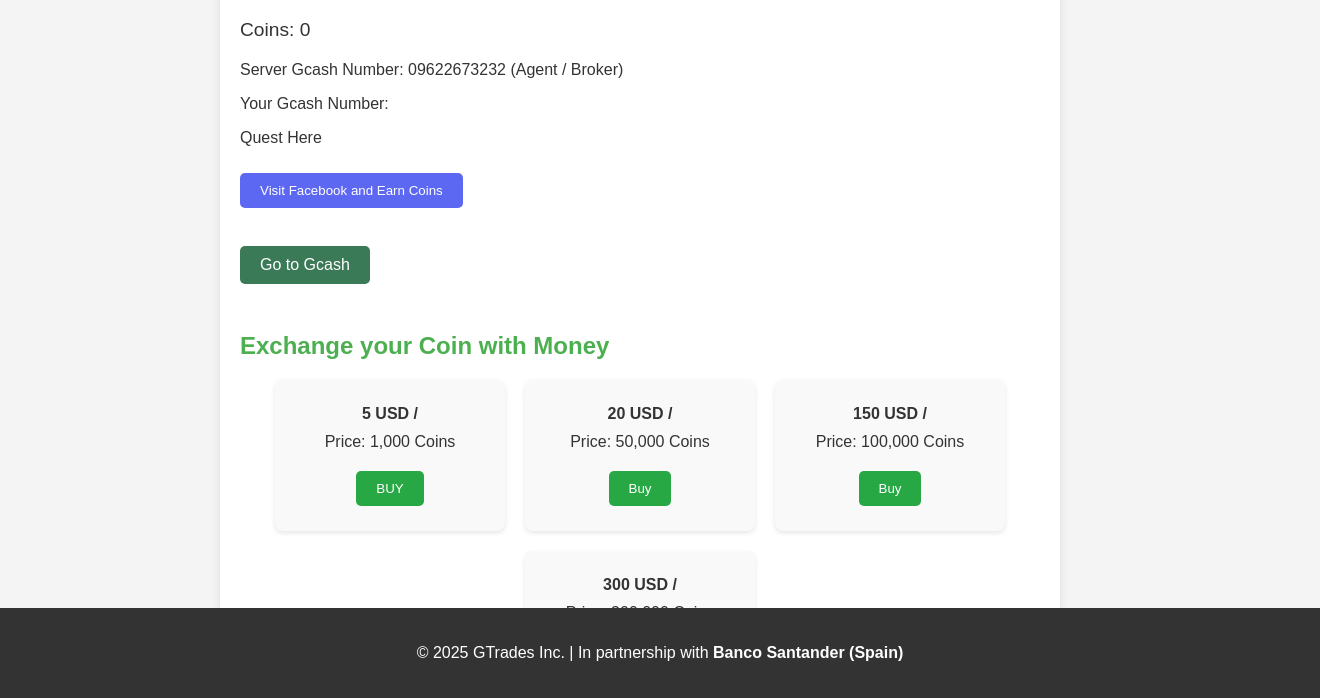
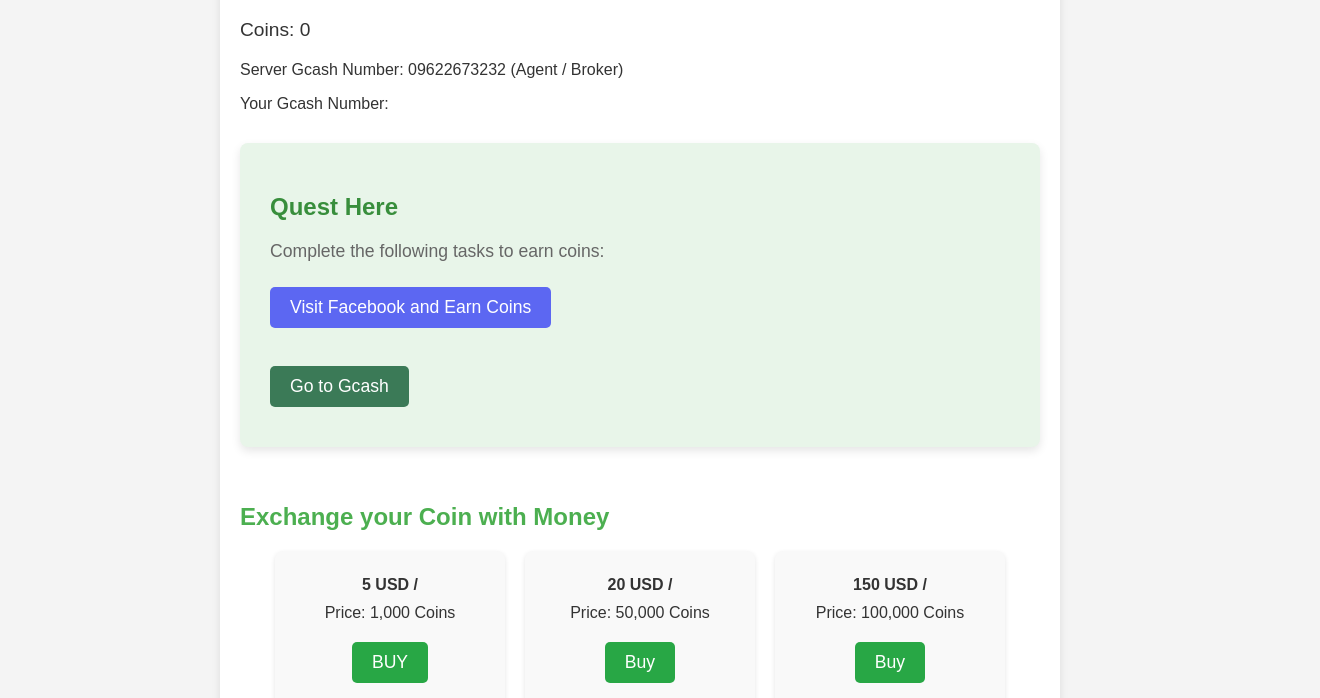
Before and after one commit to Kierl-J/redu-kierl-webapp, a website with bundled scripts: page dashboard.html in a window 1280 px wide. Shown: the part 102-800 px from the top of the page, 1320 px wide, since content can reach past the window. Built offline with nearby package versions, Linux system fonts and the light colour scheme; no server answers.

Commit message:
Designed

```diff
--- a/dashboard.html
+++ b/dashboard.html
@@ -13,7 +13,11 @@
             margin: 0;
             padding: 0;
             color: #333;
+            display: flex;
+            flex-direction: column;
+            min-height: 100vh;
         }
+
         .container {
             width: 90%;
             max-width: 1200px;
@@ -22,14 +26,18 @@
             background-color: #fff;
             border-radius: 8px;
             box-shadow: 0 4px 8px rgba(0, 0, 0, 0.1);
+            flex: 1; /* Ensures the container grows to fill space between header and footer */
         }
+
         h1, h2 {
             color: #4CAF50;
         }
+
         .coin-display {
             font-size: 1.2em;
             margin-bottom: 20px;
         }
+
         .logout-btn {
             background-color: #f44336;
             color: white;
@@ -37,27 +45,54 @@
             border: none;
             cursor: pointer;
             border-radius: 5px;
-            position: absolute;
+            position: fixed;
             top: 20px;
             right: 20px;
+            z-index: 10; /* Ensure the button stays above other elements */
         }
+
         .quest-btn {
             background-color: #4CAF50;
             color: white;
-            padding: 10px 20px;
+            padding: 15px 25px;
             border: none;
             cursor: pointer;
             border-radius: 5px;
             margin: 10px 0;
+            font-size: 1.1em;
+            text-align: center;
         }
+
         .quest-btn:hover {
             background-color: #45a049;
         }
+
+        #questSection {
+            background-color: #e8f5e9;
+            padding: 30px;
+            margin-top: 30px;
+            border-radius: 8px;
+            box-shadow: 0 4px 10px rgba(0, 0, 0, 0.1);
+        }
+
+        #questSection h2 {
+            color: #388e3c;
+            font-size: 1.5em;
+            margin-bottom: 20px;
+        }
+
+        #questSection p {
+            font-size: 1.1em;
+            color: #666;
+            margin-bottom: 15px;
+        }
+
         #shop {
             display: flex;
             flex-wrap: wrap;
             gap: 15px;
         }
+
         .shop-item {
             background-color: #f9f9f9;
             padding: 20px;
@@ -66,17 +101,18 @@
             width: 250px;
             text-align: center;
         }
+
         .shop-item p {
             margin: 10px 0;
         }
+
         footer {
             text-align: center;
             padding: 15px;
             background-color: #333;
             color: white;
-            position: fixed;
             width: 100%;
-            bottom: 0;
+            margin-top: auto; /* Ensures the footer sticks at the bottom */
         }
     </style>
 </head>
@@ -91,11 +127,16 @@
             Your Gcash Number:
         </div>
 
-        <p>Quest Here</p>
-        <button id="visitFacebookBtn" class="quest-btn" onclick="visitFacebook()">Visit Facebook and Earn Coins</button>
-        <br><br>
+        <!-- Quest Section: Make it more visible and organized -->
+        <div id="questSection">
+            <h2>Quest Here</h2>
+            <p>Complete the following tasks to earn coins:</p>
+            <button id="visitFacebookBtn" class="quest-btn" onclick="visitFacebook()">Visit Facebook and Earn Coins</button>
+            <br><br>
 
-        <a href="gcash.html" class="quest-btn" style="background-color: #3b7a57;">Go to Gcash</a>
+            <a href="gcash.html" class="quest-btn" style="background-color: #3b7a57;">Go to Gcash</a>
+        </div>
+
         <br><br>
 
         <!-- Shop Section -->
```
